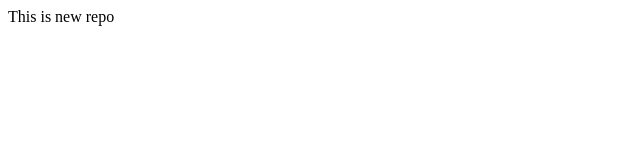
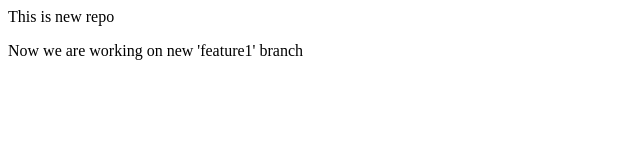
Before and after one commit to Onkarot/local-repo, a plain HTML site: page index.html in a window 1280 px wide. Shown: the whole page, without its empty margins (0-640 px from the left). Drawn offline with Linux system fonts and the light colour scheme.

Commit message:
Add new feature line

```diff
--- a/index.html
+++ b/index.html
@@ -1 +1,3 @@
 <p>This is new repo</p>
+
+<p>Now we are working on new 'feature1' branch</p>
```
